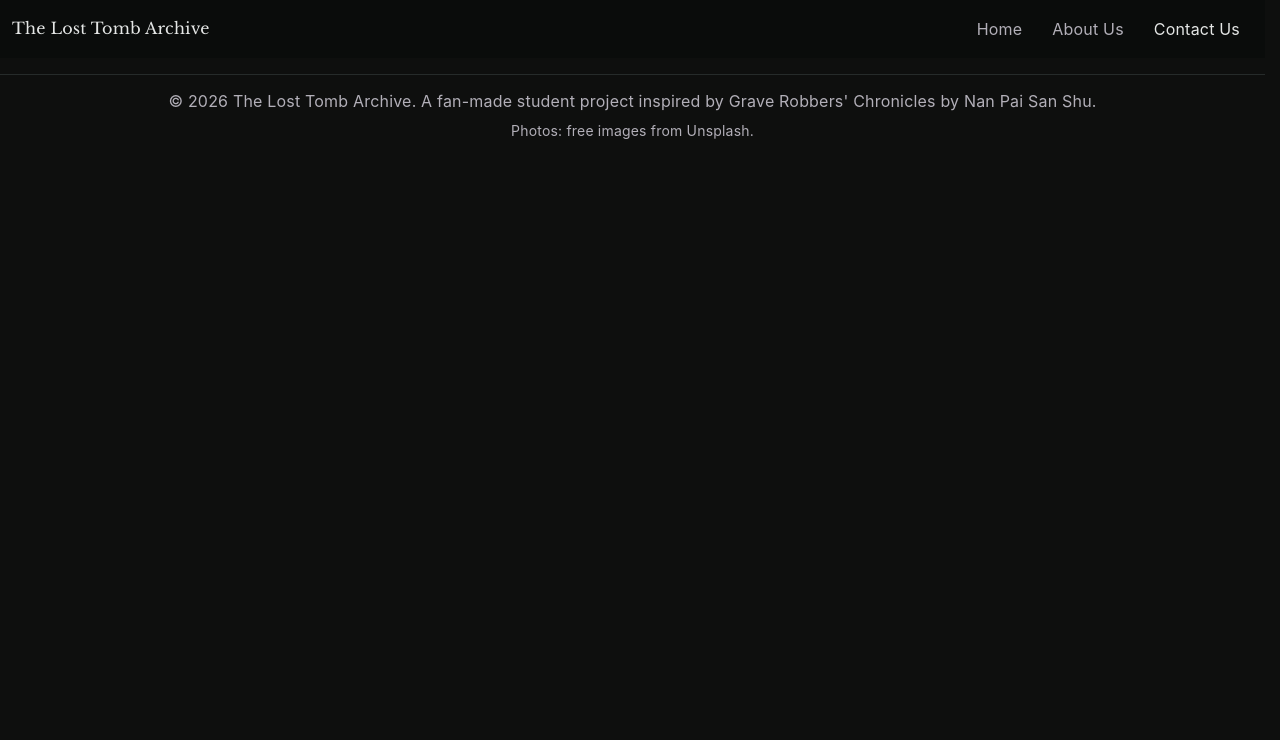
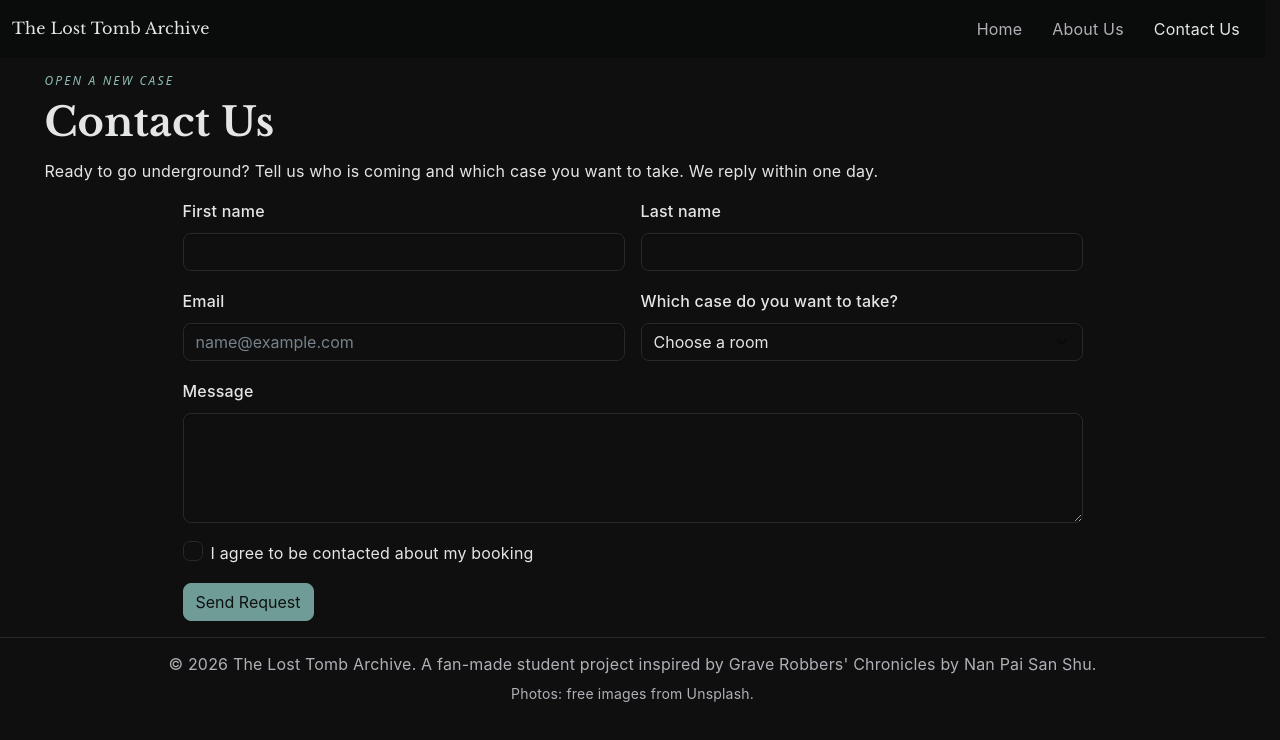
Before and after one commit to azimowang0519-stack/lab6, a plain HTML site: page contact.html in a window 1280 px wide. Drawn offline with nearby package versions, Linux system fonts and the light colour scheme.

Commit message:
version-5

```diff
--- a/contact.html
+++ b/contact.html
@@ -41,13 +41,68 @@
     </dialog>
   </div>
 </nav>
+
 <main>
+  <div class="container mt-3">
+    <p class="case-no fst-italic fg-primary mt-4 mb-1">Open a New Case</p>
+    <h1 class="mb-3 fw-bold">Contact Us</h1>
+    <p class="mb-4">Ready to go underground? Tell us who is coming and which case you want to take. We reply within one day.</p>
+
+    <form style="max-width: 900px" class="mx-auto">
+      <div class="row g-5">
+        <div class="md:col-6">
+          <div class="form-field">
+            <label for="firstName" class="form-label">First name</label>
+            <input type="text" class="form-control" id="firstName" required>
+          </div>
+        </div>
+        <div class="md:col-6">
+          <div class="form-field">
+            <label for="lastName" class="form-label">Last name</label>
+            <input type="text" class="form-control" id="lastName">
+          </div>
+        </div>
+        <div class="md:col-6">
+          <div class="form-field">
+            <label for="email" class="form-label">Email</label>
+            <input type="email" class="form-control" id="email" placeholder="name@example.com" required>
+          </div>
+        </div>
+        <div class="md:col-6">
+          <div class="form-field">
+            <label for="roomChoice" class="form-label">Which case do you want to take?</label>
+            <select class="form-control" id="roomChoice">
+              <option value="" selected>Choose a room</option>
+              <option value="1">Seven Star Lu Palace</option>
+              <option value="2">Undersea Tomb of Xisha</option>
+              <option value="3">Qinling Divine Tree</option>
+              <option value="4">Heavenly Palace of Yunding</option>
+              <option value="5">Snake Marsh Ghost City</option>
+              <option value="6">Zhang Family Ancient Building</option>
+            </select>
+          </div>
+        </div>
+        <div class="col-12">
+          <div class="form-field">
+            <label for="message" class="form-label">Message</label>
+            <textarea class="form-control" id="message" rows="4"></textarea>
+          </div>
+        </div>
+        <div class="col-12">
+          <div class="form-field">
+            <input type="checkbox" id="agreeContact" class="check">
+            <label for="agreeContact">I agree to be contacted about my booking</label>
+          </div>
+        </div>
+      </div>
+      <button type="submit" class="btn-solid theme-primary mt-5">Send Request</button>
+    </form>
+  </div>
 </main>
 
 <footer class="text-center py-4 mt-5 border-top fg-2">
    <p class="mb-1">&copy; 2026 The Lost Tomb Archive. A fan-made student project inspired by Grave Robbers' Chronicles by Nan Pai San Shu.</p>
   <p class="mb-0 small">Photos: free images from Unsplash.</p>
 </footer>
-
 </body>
 </html>
```
Also changed, not shown: index.html (+1 -2 lines).
